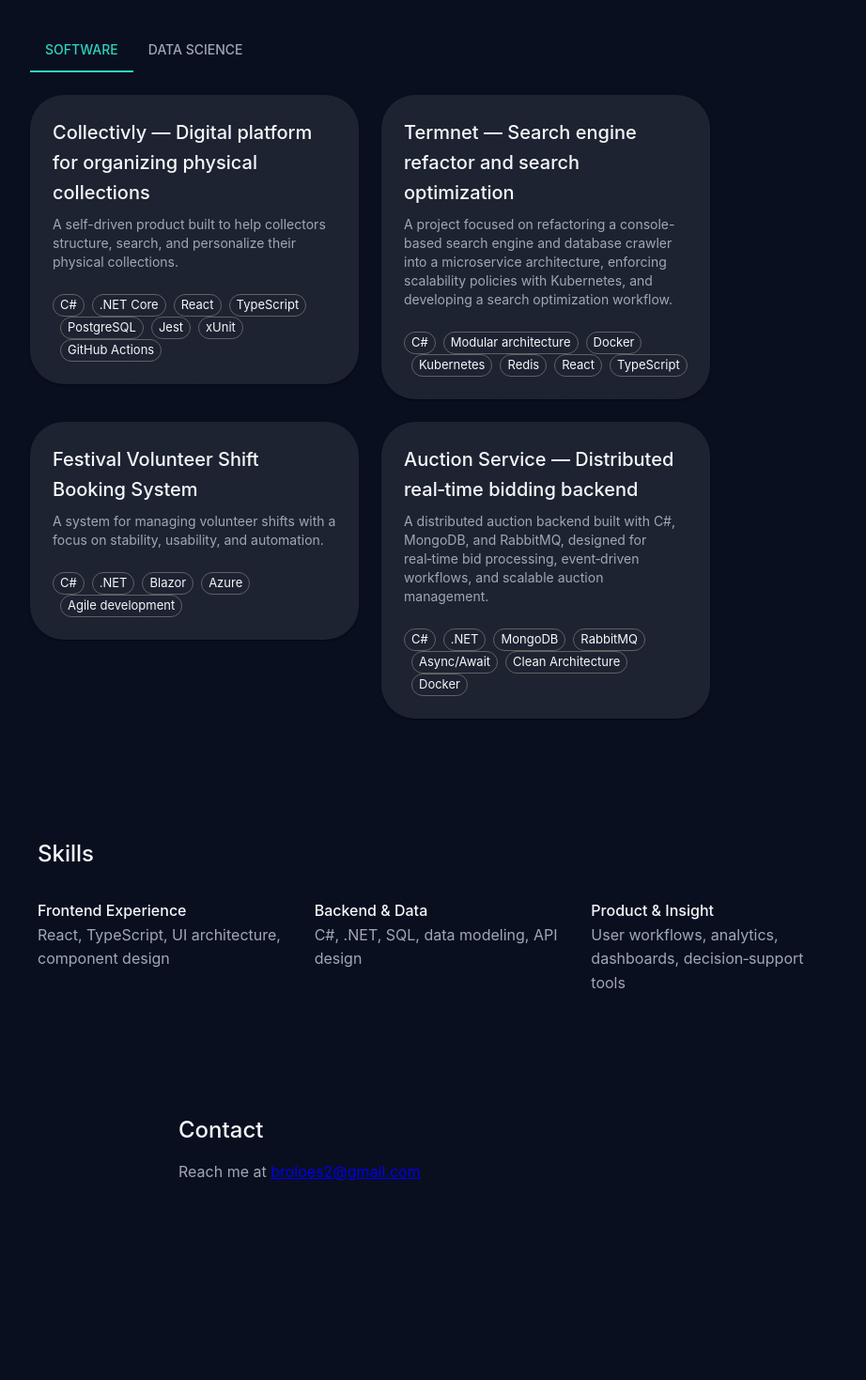
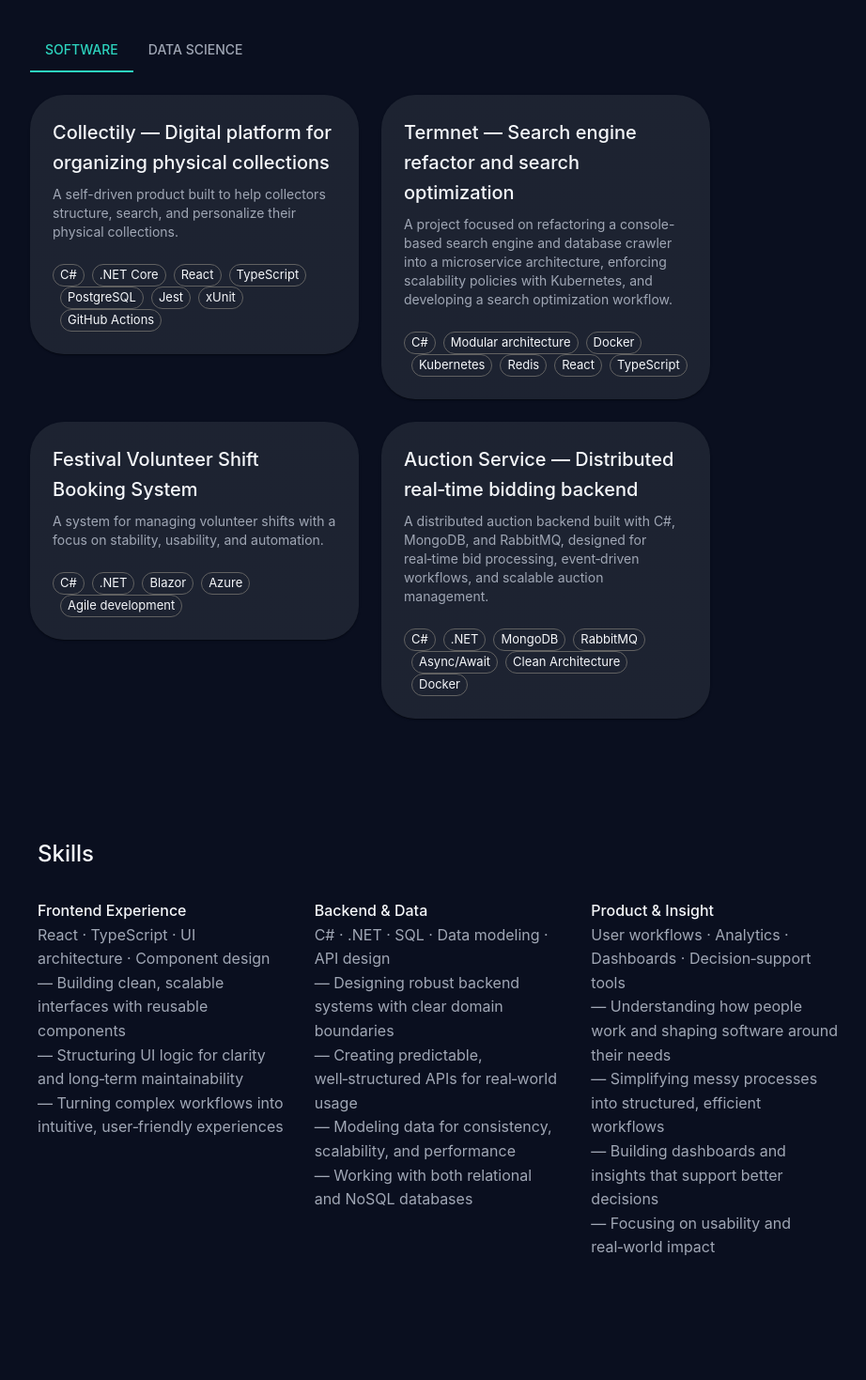
Before and after one commit to NicoSRB/Software-Engineer-Portfolio, a React (Vite) app: page / in a window 1280 px wide. Shown: the part 1041-2510 px from the top of the page at 94% size, without its empty margins (174-1096 px from the left). Before the commit the page ends 2366 px from the top, so only its background shows below. Built offline with nearby package versions, Linux system fonts and the light colour scheme.

Commit message:
Slight update.

```diff
--- a/src/components/Skills.tsx
+++ b/src/components/Skills.tsx
@@ -17,21 +17,34 @@ export default function Skills() {
         <Box sx={{ flex: "1 1 200px" }}>
           <Typography fontWeight={500}>Frontend Experience</Typography>
           <Typography color="text.secondary">
-            React, TypeScript, UI architecture, component design
+            React · TypeScript · UI architecture · Component design <br />—
+            Building clean, scalable interfaces with reusable components <br />—
+            Structuring UI logic for clarity and long‑term maintainability{" "}
+            <br />— Turning complex workflows into intuitive, user‑friendly
+            experiences
           </Typography>
         </Box>
 
         <Box sx={{ flex: "1 1 200px" }}>
           <Typography fontWeight={500}>Backend & Data</Typography>
           <Typography color="text.secondary">
-            C#, .NET, SQL, data modeling, API design
+            C# · .NET · SQL · Data modeling · API design <br />— Designing
+            robust backend systems with clear domain boundaries <br />— Creating
+            predictable, well‑structured APIs for real‑world usage <br />
+            — Modeling data for consistency, scalability, and performance <br />
+            — Working with both relational and NoSQL databases
           </Typography>
         </Box>
 
         <Box sx={{ flex: "1 1 200px" }}>
           <Typography fontWeight={500}>Product & Insight</Typography>
           <Typography color="text.secondary">
-            User workflows, analytics, dashboards, decision‑support tools
+            User workflows · Analytics · Dashboards · Decision‑support tools{" "}
+            <br />
+            — Understanding how people work and shaping software around their
+            needs <br />— Simplifying messy processes into structured, efficient
+            workflows <br />— Building dashboards and insights that support
+            better decisions <br />— Focusing on usability and real‑world impact
           </Typography>
         </Box>
       </Box>
--- a/src/components/data/softwareProjects.ts
+++ b/src/components/data/softwareProjects.ts
@@ -14,8 +14,8 @@ export interface Project {
 
 export const softwareProjects: Project[] = [
   {
-    id: "Collectivly",
-    title: "Collectivly — Digital platform for organizing physical collections",
+    id: "Collectily",
+    title: "Collectily — Digital platform for organizing physical collections",
     tagline:
       "A self-driven product built to help collectors structure, search, and personalize their physical collections.",
     tech: [
```
